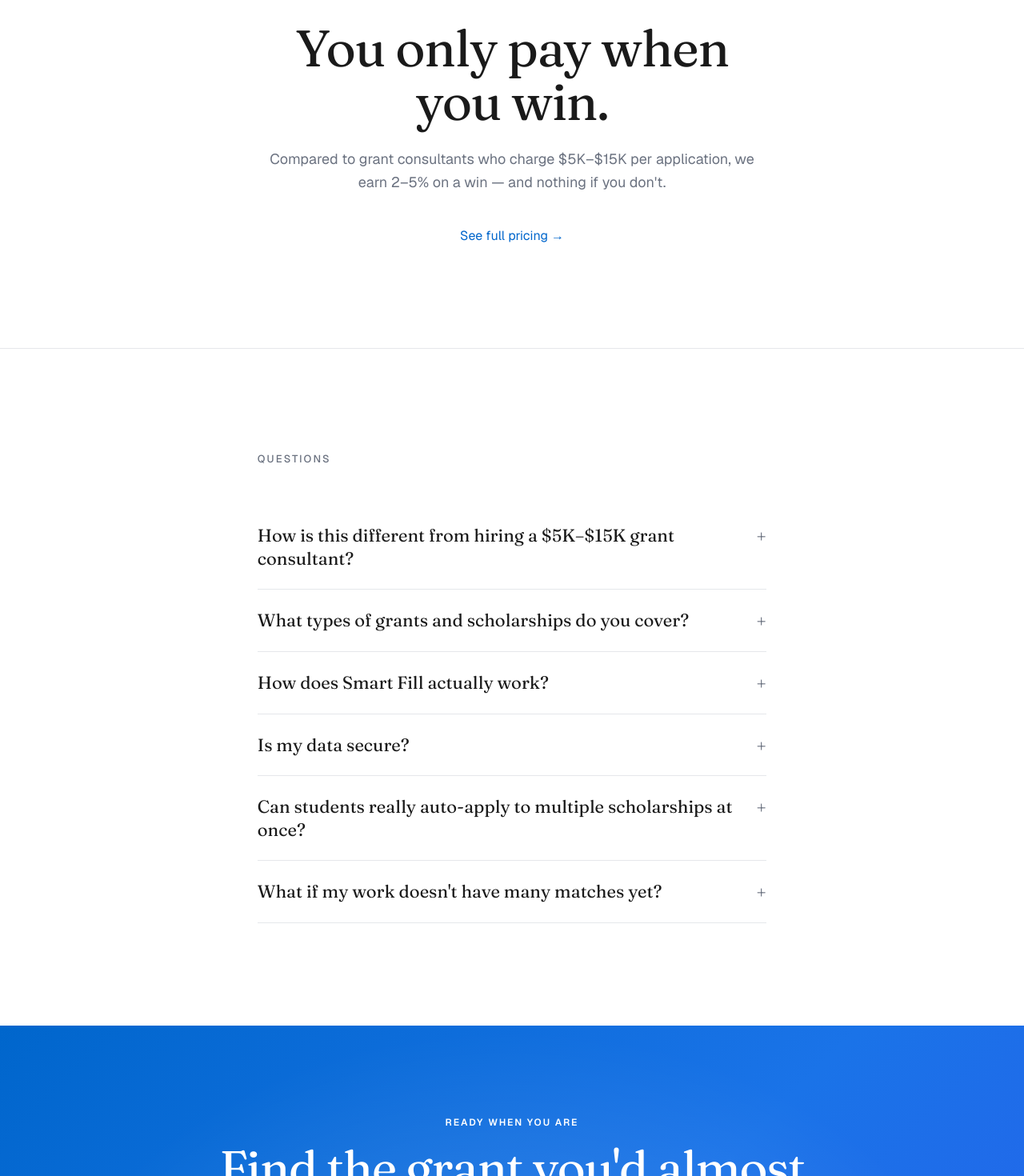
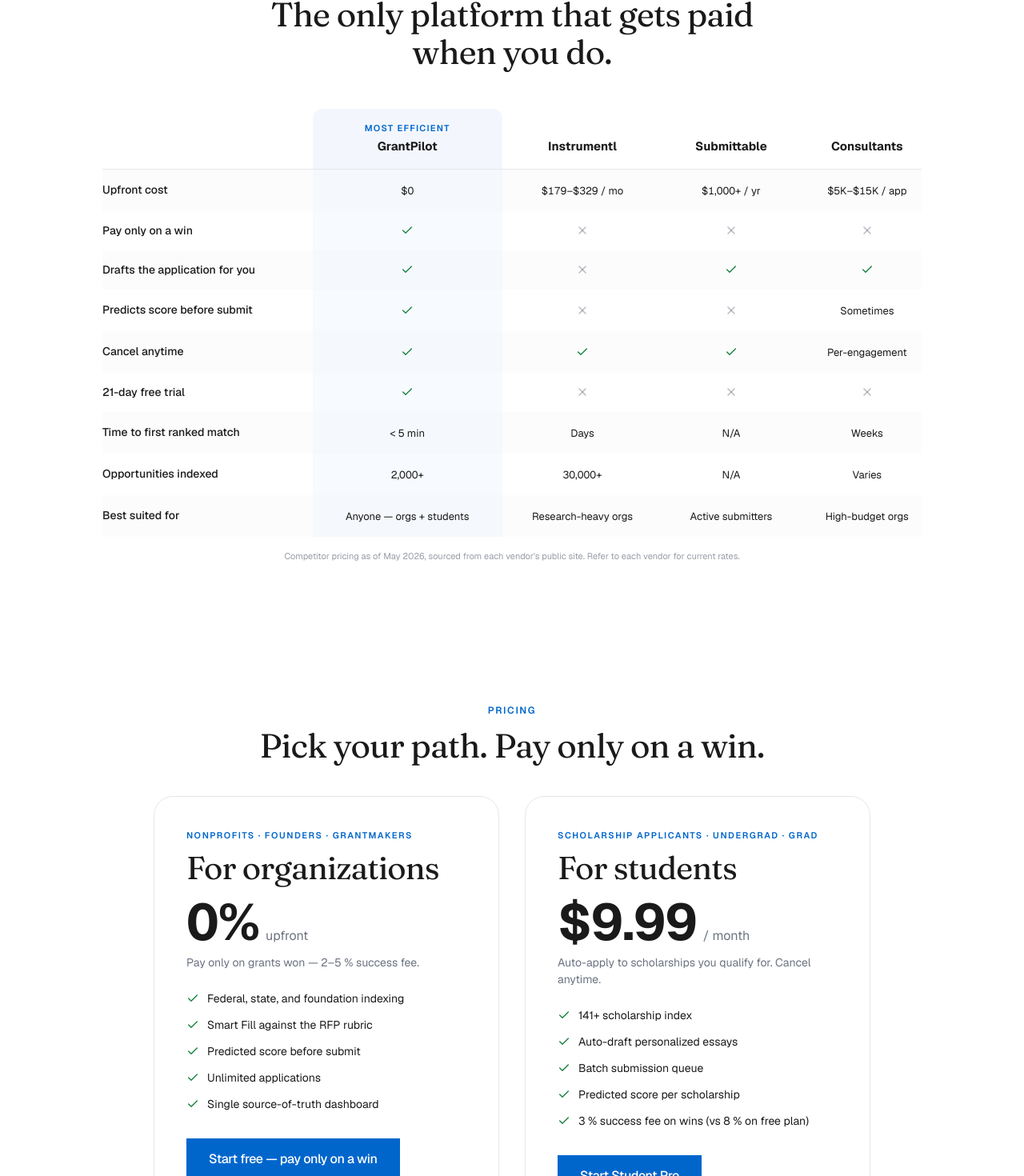
Before and after one commit to Hempp/grant-finder-pro, a Next.js app: page / in a window 1280 px wide. Shown: the part 4775-6245 px from the top of the page at 80% size. Built offline with nearby package versions, Linux system fonts and the light colour scheme; no server answers.

Commit message:
feat(landing): v2 — named comparison + 2-card audience pricing

```diff
--- a/src/app/page.tsx
+++ b/src/app/page.tsx
@@ -9,6 +9,8 @@
   EditorialFAQ,
   EditorialFooter,
   CtaBanner,
+  ComparisonSection,
+  PricingCards,
 } from "@/components/landing";
 
 export const revalidate = 3600;
@@ -136,26 +138,8 @@
 
       <SmartFillProof />
 
-      <section className="border-t border-rule container mx-auto px-4 sm:px-6 py-20 md:py-32">
-        <div className="max-w-[60ch] mx-auto text-center">
-          <p className="text-[13px] font-medium tracking-[0.16em] uppercase text-ink-2 mb-6">
-            Pricing
-          </p>
-          <h2 className="font-display text-[clamp(36px,5vw,64px)] leading-[1.05] tracking-[-0.02em] text-ink mb-6">
-            You only pay when you win.
-          </h2>
-          <p className="text-[18px] leading-[1.625] text-ink-2 mb-10">
-            Compared to grant consultants who charge $5K–$15K per
-            application, we earn 2–5% on a win — and nothing if you don&apos;t.
-          </p>
-          <a
-            href="/pricing"
-            className="text-accent hover:text-ink transition-colors duration-[var(--dur-fast)] ease-[var(--ease-out)]"
-          >
-            See full pricing →
-          </a>
-        </div>
-      </section>
+      <ComparisonSection />
+      <PricingCards ctaHref={ctaHref} ctaLabel={ctaLabel} />
 
       <EditorialFAQ items={faqs} />
 
--- /dev/null
+++ b/src/components/landing/ComparisonSection.tsx
@@ -0,0 +1,80 @@
+import { Check, X } from "lucide-react";
+
+type Cell = boolean | string;
+
+interface Row {
+  label: string;
+  cells: [Cell, Cell, Cell, Cell]; // [GrantPilot, Instrumentl, Submittable, Consultants]
+}
+
+const ROWS: Row[] = [
+  { label: "Upfront cost",                 cells: ["$0", "$179–$329 / mo", "$1,000+ / yr", "$5K–$15K / app"] },
+  { label: "Pay only on a win",            cells: [true, false, false, false] },
+  { label: "Drafts the application for you", cells: [true, false, true, true] },
+  { label: "Predicts score before submit", cells: [true, false, false, "Sometimes"] },
+  { label: "Cancel anytime",               cells: [true, true, true, "Per-engagement"] },
+  { label: "21-day free trial",            cells: [true, false, false, false] },
+  { label: "Time to first ranked match",   cells: ["< 5 min", "Days", "N/A", "Weeks"] },
+  { label: "Opportunities indexed",        cells: ["2,000+", "30,000+", "N/A", "Varies"] },
+  { label: "Best suited for",              cells: ["Anyone — orgs + students", "Research-heavy orgs", "Active submitters", "High-budget orgs"] },
+];
+
+function CellContent({ value }: { value: Cell }) {
+  if (value === true) return <Check className="size-4 text-success mx-auto" aria-label="Yes" />;
+  if (value === false) return <X className="size-4 text-ink-2/50 mx-auto" aria-label="No" />;
+  return <span className="text-[13px] tabular-nums">{value}</span>;
+}
+
+export function ComparisonSection() {
+  return (
+    <section id="compare" className="container mx-auto px-4 sm:px-6 py-20 md:py-28">
+      <div className="text-center max-w-2xl mx-auto mb-12">
+        <p className="text-[12px] font-semibold tracking-[0.14em] uppercase text-accent mb-3">
+          How we compare
+        </p>
+        <h2 className="font-display text-[clamp(28px,3.6vw,42px)] leading-[1.1] tracking-[-0.02em] text-ink mb-3">
+          The only platform that gets paid when you do.
+        </h2>
+      </div>
+
+      <div className="overflow-x-auto">
+        <table className="w-full max-w-5xl mx-auto text-left border-collapse">
+          <caption className="sr-only">Comparison of grant-finding tools</caption>
+          <thead>
+            <tr className="border-b border-rule">
+              <th scope="col" className="py-4 pr-4 text-[12px] font-semibold tracking-[0.12em] uppercase text-ink-2 align-bottom">&nbsp;</th>
+              <th scope="col" className="py-4 px-4 text-center align-bottom bg-accent-soft/40 rounded-t-xl">
+                <span className="block text-[11px] font-semibold tracking-[0.12em] uppercase text-accent mb-1">Most efficient</span>
+                <span className="block text-[15px] font-bold text-ink">GrantPilot</span>
+              </th>
+              <th scope="col" className="py-4 px-4 text-center align-bottom">
+                <span className="block text-[15px] font-bold text-ink">Instrumentl</span>
+              </th>
+              <th scope="col" className="py-4 px-4 text-center align-bottom">
+                <span className="block text-[15px] font-bold text-ink">Submittable</span>
+              </th>
+              <th scope="col" className="py-4 pl-4 text-center align-bottom">
+                <span className="block text-[15px] font-bold text-ink">Consultants</span>
+              </th>
+            </tr>
+          </thead>
+          <tbody>
+            {ROWS.map((row, i) => (
+              <tr key={row.label} className={i % 2 === 0 ? "bg-bg-soft/30" : ""}>
+                <th scope="row" className="py-3.5 pr-4 text-[14px] font-medium text-ink">{row.label}</th>
+                <td className="py-3.5 px-4 text-center bg-accent-soft/25"><CellContent value={row.cells[0]} /></td>
+                <td className="py-3.5 px-4 text-center"><CellContent value={row.cells[1]} /></td>
+                <td className="py-3.5 px-4 text-center"><CellContent value={row.cells[2]} /></td>
+                <td className="py-3.5 pl-4 text-center"><CellContent value={row.cells[3]} /></td>
+              </tr>
+            ))}
+          </tbody>
+        </table>
+      </div>
+
+      <p className="mt-4 text-[11px] text-ink-2/70 text-center max-w-3xl mx-auto">
+        Competitor pricing as of {new Date().toLocaleDateString("en-US", { month: "long", year: "numeric" })}, sourced from each vendor&apos;s public site. Refer to each vendor for current rates.
+      </p>
+    </section>
+  );
+}
--- /dev/null
+++ b/src/components/landing/PricingCards.tsx
@@ -0,0 +1,97 @@
+import { Check } from "lucide-react";
+import { EditorialCTA } from "./EditorialCTA";
+
+const ORG_FEATURES = [
+  "Federal, state, and foundation indexing",
+  "Smart Fill against the RFP rubric",
+  "Predicted score before submit",
+  "Unlimited applications",
+  "Single source-of-truth dashboard",
+];
+
+const STUDENT_FEATURES = [
+  "141+ scholarship index",
+  "Auto-draft personalized essays",
+  "Batch submission queue",
+  "Predicted score per scholarship",
+  "3 % success fee on wins (vs 8 % on free plan)",
+];
+
+interface PricingCardsProps {
+  ctaHref: string;
+  ctaLabel: string;
+}
+
+export function PricingCards({ ctaHref, ctaLabel }: PricingCardsProps) {
+  return (
+    <section id="pricing" className="container mx-auto px-4 sm:px-6 py-12 md:py-16">
+      <div className="text-center max-w-2xl mx-auto mb-10">
+        <p className="text-[12px] font-semibold tracking-[0.14em] uppercase text-accent mb-3">
+          Pricing
+        </p>
+        <h2 className="font-display text-[clamp(28px,3.6vw,42px)] leading-[1.1] tracking-[-0.02em] text-ink mb-3">
+          Pick your path. Pay only on a win.
+        </h2>
+      </div>
+      <div className="grid grid-cols-1 lg:grid-cols-2 gap-8 max-w-4xl mx-auto">
+        <article className="rounded-3xl border border-rule p-8 lg:p-10 bg-surface">
+          <p className="text-[11px] font-semibold tracking-[0.14em] uppercase text-accent mb-3">
+            Nonprofits · Founders · Grantmakers
+          </p>
+          <h3 className="font-display text-[clamp(28px,3.4vw,40px)] leading-none tracking-[-0.02em] text-ink mb-1">
+            For organizations
+          </h3>
+          <dl className="mb-6 mt-4">
+            <dt className="sr-only">Price</dt>
+            <dd className="flex items-baseline gap-2">
+              <span className="text-[64px] font-bold leading-none tracking-[-0.02em] text-ink tabular-nums">0%</span>
+              <span className="text-[16px] text-ink-2">upfront</span>
+            </dd>
+            <dt className="sr-only">Billing</dt>
+            <dd className="text-[14px] text-ink-2 mt-2">Pay only on grants won — 2–5 % success fee.</dd>
+          </dl>
+          <ul className="space-y-3 mb-8">
+            {ORG_FEATURES.map((f) => (
+              <li key={f} className="flex items-start gap-2.5 text-[14px] text-ink">
+                <Check className="size-4 text-success shrink-0 mt-0.5" aria-hidden="true" />
+                <span>{f}</span>
+              </li>
+            ))}
+          </ul>
+          <EditorialCTA href={ctaHref}>
+            {ctaLabel} — pay only on a win
+          </EditorialCTA>
+        </article>
+
+        <article className="rounded-3xl border border-rule p-8 lg:p-10 bg-surface">
+          <p className="text-[11px] font-semibold tracking-[0.14em] uppercase text-accent mb-3">
+            Scholarship applicants · Undergrad · Grad
+          </p>
+          <h3 className="font-display text-[clamp(28px,3.4vw,40px)] leading-none tracking-[-0.02em] text-ink mb-1">
+            For students
+          </h3>
+          <dl className="mb-6 mt-4">
+            <dt className="sr-only">Price</dt>
+            <dd className="flex items-baseline gap-2">
+              <span className="text-[64px] font-bold leading-none tracking-[-0.02em] text-ink tabular-nums">$9.99</span>
+              <span className="text-[16px] text-ink-2">/ month</span>
+            </dd>
+            <dt className="sr-only">Billing</dt>
+            <dd className="text-[14px] text-ink-2 mt-2">Auto-apply to scholarships you qualify for. Cancel anytime.</dd>
+          </dl>
+          <ul className="space-y-3 mb-8">
+            {STUDENT_FEATURES.map((f) => (
+              <li key={f} className="flex items-start gap-2.5 text-[14px] text-ink">
+                <Check className="size-4 text-success shrink-0 mt-0.5" aria-hidden="true" />
+                <span>{f}</span>
+              </li>
+            ))}
+          </ul>
+          <EditorialCTA href="/signup?audience=student">
+            Start Student Pro
+          </EditorialCTA>
+        </article>
+      </div>
+    </section>
+  );
+}
--- a/src/components/landing/index.ts
+++ b/src/components/landing/index.ts
@@ -13,3 +13,5 @@
 export { EditorialCTA } from "./EditorialCTA";
 export { EditorialFooter } from "./EditorialFooter";
 export { CtaBanner } from "./CtaBanner";
+export { ComparisonSection } from "./ComparisonSection";
+export { PricingCards } from "./PricingCards";
```
Also changed, not shown: 1 other file (tests, documents, lock files or other folders).
